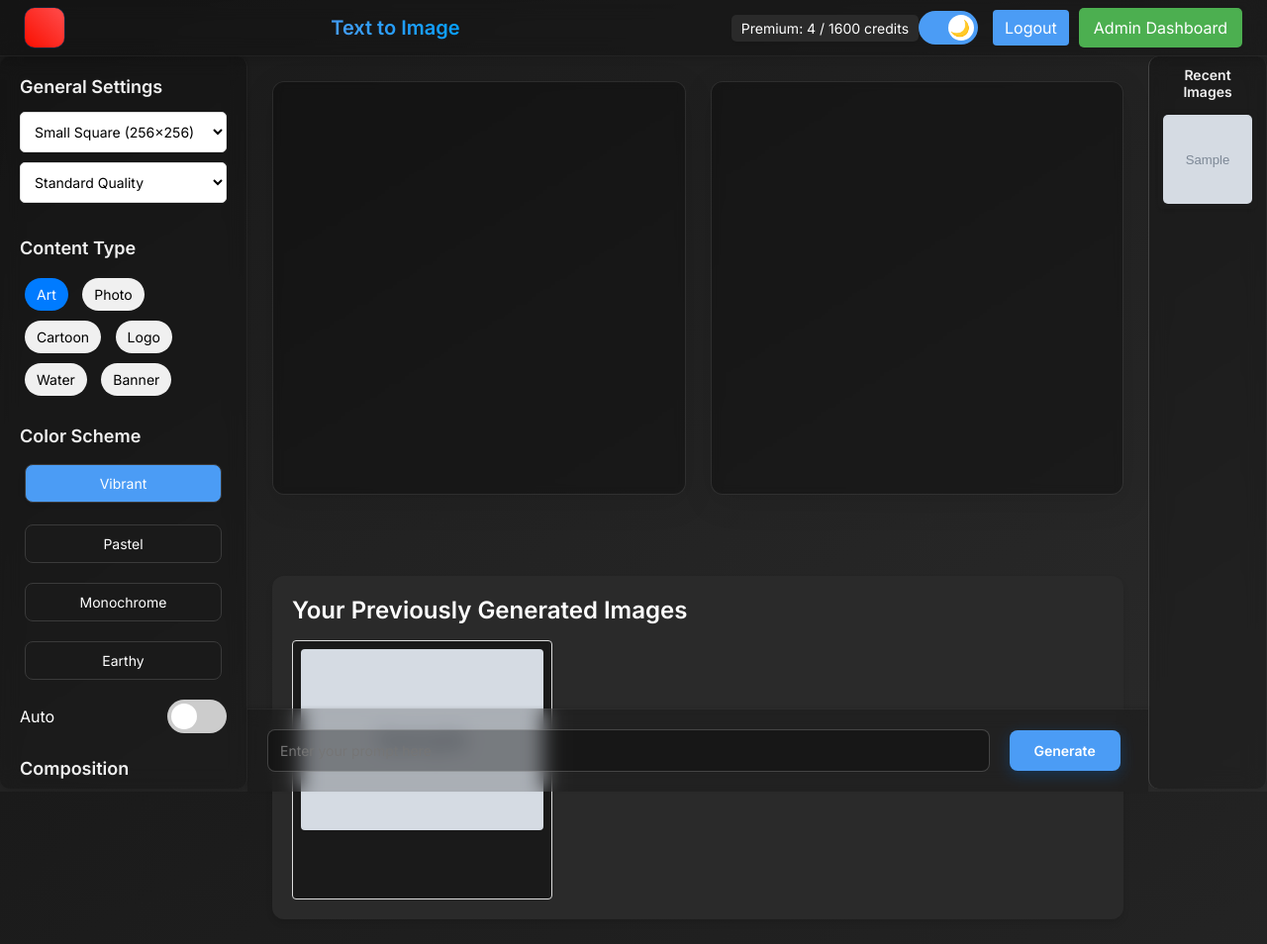
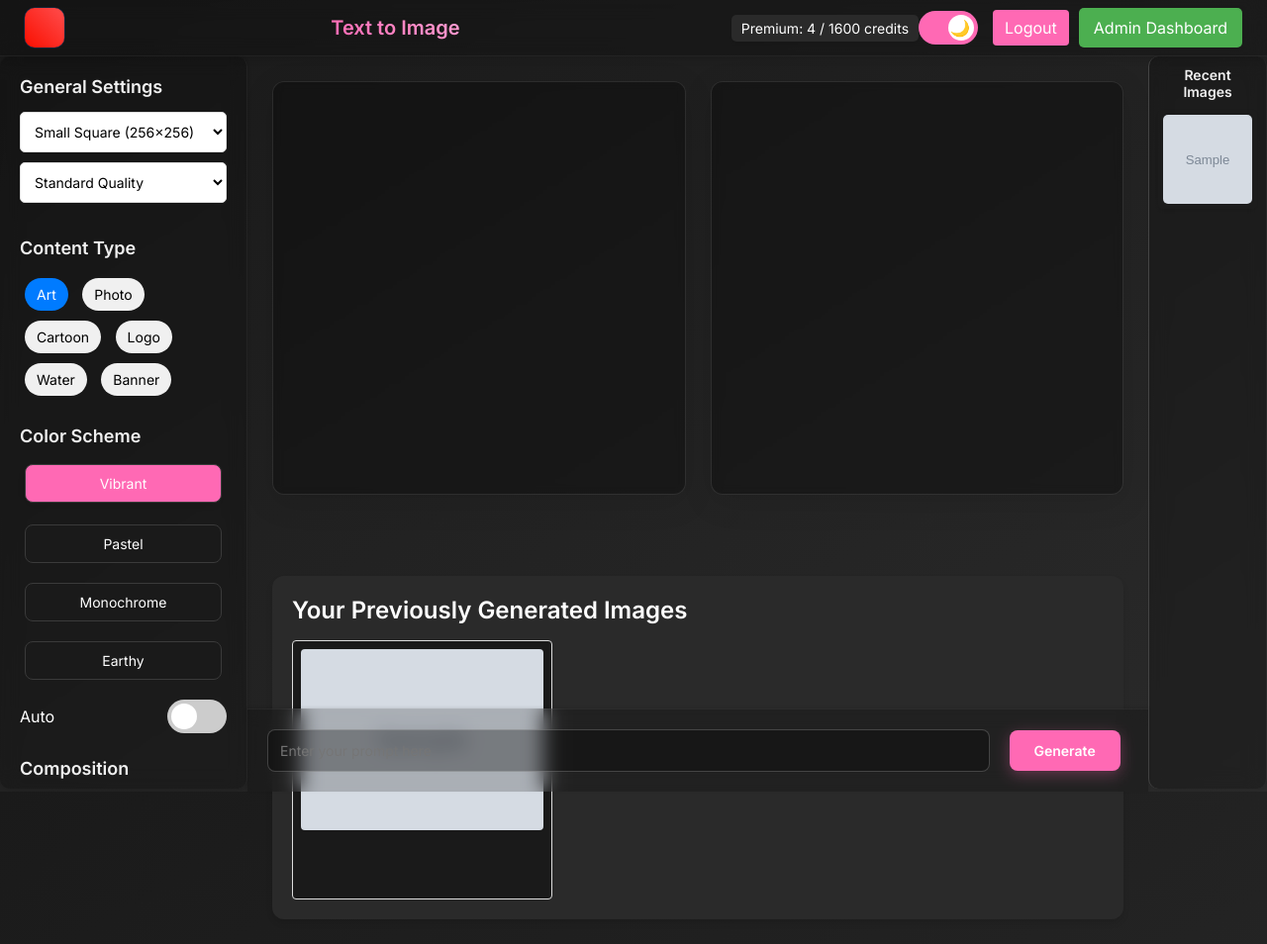
Before and after one commit to mrbrokecoder/Cartonify, a Flask app: page /dashboard in a window 1280 px wide, after a click that opens the changed part. Shown: the whole page at 99% size. Run offline with Flask 3, Linux system fonts and the light colour scheme; a user stored in the database is signed in; grey boxes marked "Sample" are stand-in pictures; a database or web service that is not in the repository returns one stand-in record (values such as "Sample title"); parts of the project's set-up code (start-up, migrations or seed data) failed here and were passed over; some libraries are stand-ins or nearby versions.

Commit message:
primary color

```diff
--- a/static/css/styles.css
+++ b/static/css/styles.css
@@ -3,7 +3,7 @@
     --panel-bg: #ffffff;
     --text-color: #333333;
     --text-secondary: #666666;
-    --accent-color: #2680eb;
+    --accent-color: #ff69b4;
     --border-color: #e0e0e0;
     --hover-color: #f0f0f0;
 }
@@ -13,7 +13,7 @@
     --panel-bg: #2d2d2d;
     --text-color: #ffffff;
     --text-secondary: #b0b0b0;
-    --accent-color: #4b9cf5;
+    --accent-color: #ff69b4;
     --border-color: #3a3a3a;
     --hover-color: #333333;
 }
@@ -72,7 +72,7 @@
 .header-title {
     font-size: 20px;
     font-weight: 600;
-    background: linear-gradient(45deg, var(--accent-color), #00a0ff);
+    background: linear-gradient(45deg, var(--accent-color), #ff9ed2);
     -webkit-background-clip: text;
     -webkit-text-fill-color: transparent;
     margin-left: 15px;
@@ -354,7 +354,7 @@
     opacity: 0;
     transition: opacity 0.3s;
     padding: 8px 12px;
-    background: linear-gradient(45deg, var(--accent-color), #00a0ff);
+    background: linear-gradient(45deg, var(--accent-color), #ff9ed2);
     color: white;
     border: none;
     border-radius: 4px;
@@ -400,7 +400,7 @@
     outline: none;
     background: rgba(255, 255, 255, 0.2);
     border-color: var(--accent-color);
-    box-shadow: 0 0 0 3px rgba(0, 102, 204, 0.3);
+    box-shadow: 0 0 0 3px rgba(255, 105, 180, 0.3);
 }
 
 #generateButton {
@@ -413,12 +413,12 @@
     font-weight: 600;
     cursor: pointer;
     transition: all 0.3s, box-shadow 0.3s;
-    box-shadow: 0 4px 15px rgba(0, 102, 204, 0.3);
+    box-shadow: 0 4px 15px rgba(255, 105, 180, 0.3);
 }
 
 #generateButton:hover {
     transform: translateY(-2px);
-    box-shadow: 0 6px 20px rgba(0, 102, 204, 0.4);
+    box-shadow: 0 6px 20px rgba(255, 105, 180, 0.4);
 }
 
 @media (max-width: 768px) {
@@ -667,7 +667,7 @@
 display: inline-block;
 padding: 5px 10px;
 margin-left: 10px;
-background: linear-gradient(45deg, #FFD700, #FF4500);
+background: linear-gradient(45deg, #FFD700, #ff69b4);
 color: white;
 text-decoration: none;
 border-radius: 15px;
```
